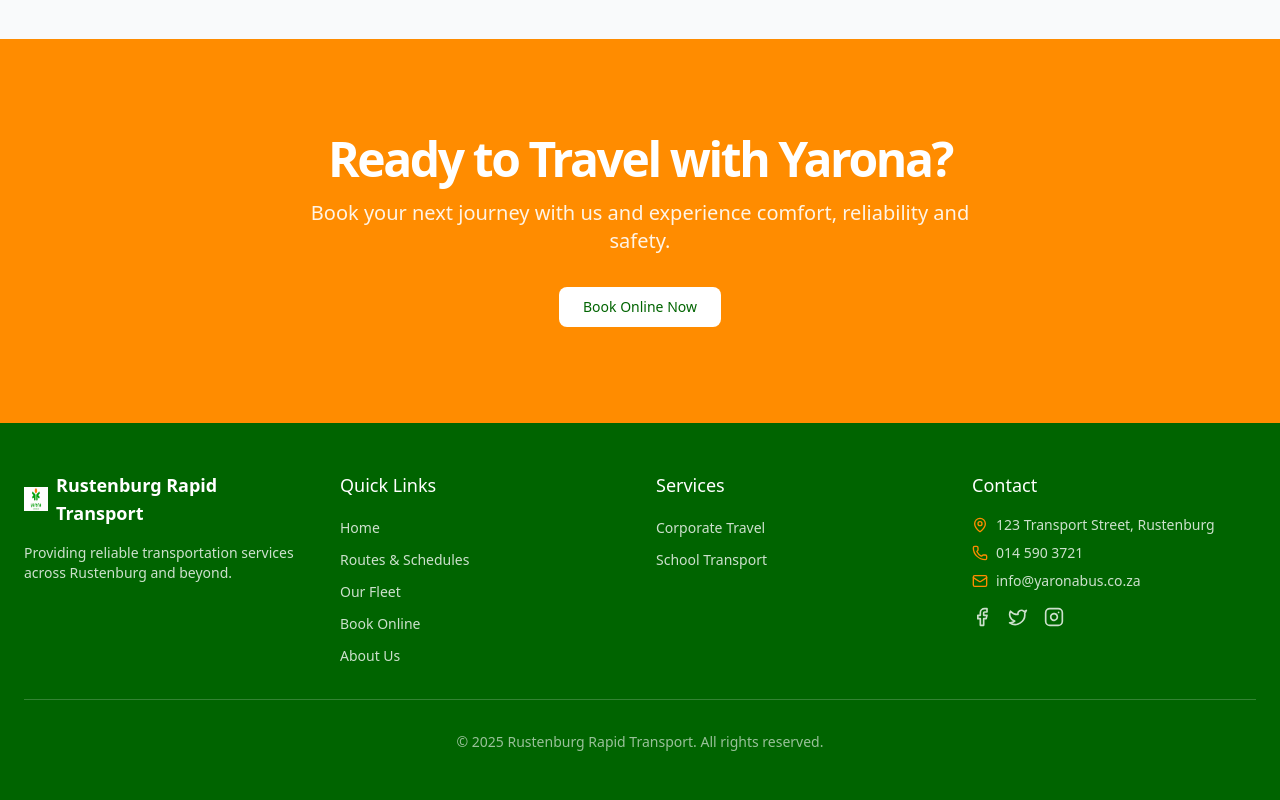
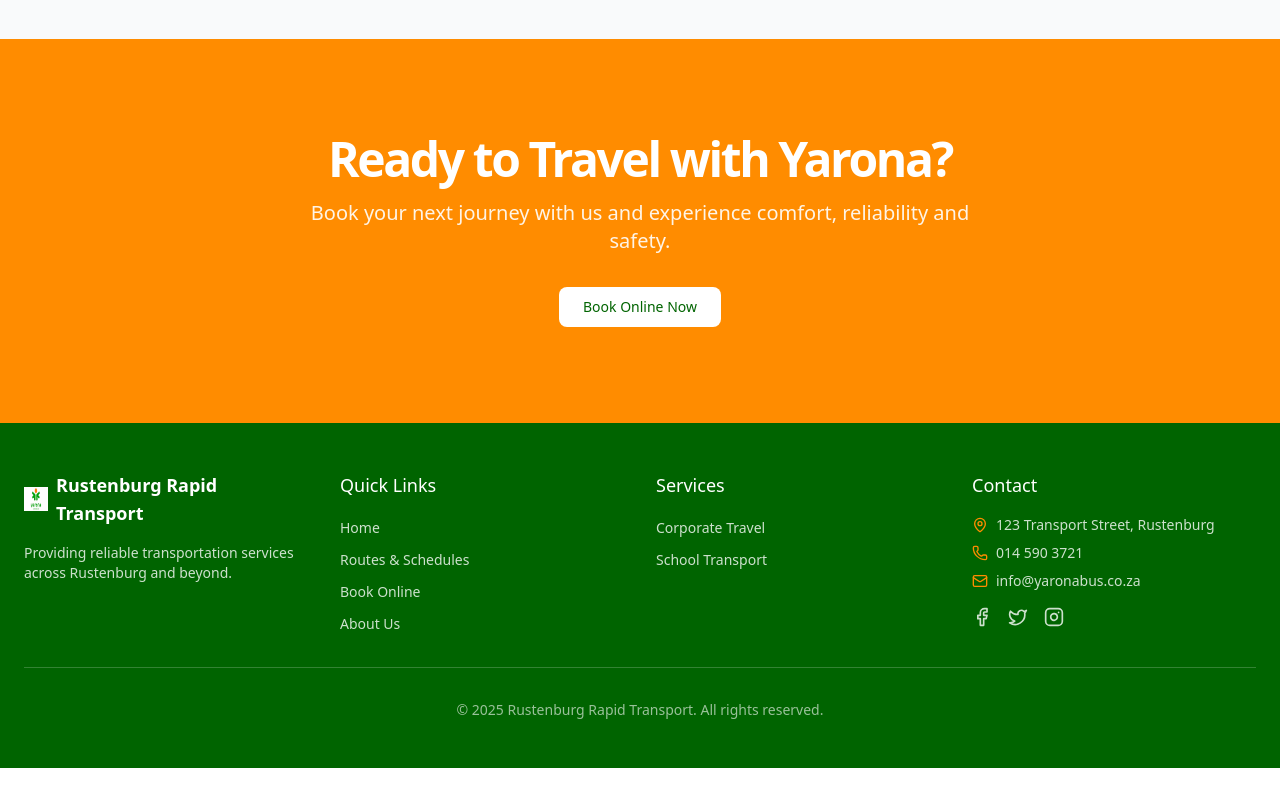
Before and after one commit to whoIsImai/Rustenburg-Rapid-Transport, a React (Vite) app: page / in a window 1280 px wide. Shown: the part 2141-2941 px from the top of the page. After the commit the page ends 2909 px from the top, so only its background shows below. Built offline with nearby package versions, Linux system fonts and the light colour scheme.

Commit message:
removed a link from the footer

```diff
--- a/src/components/Footer.tsx
+++ b/src/components/Footer.tsx
@@ -28,11 +28,6 @@
                 <li>
                   <Link to="/routes" className="text-sm text-white/80 hover:text-white transition-colors">
                     Routes & Schedules
-                  </Link>
-                </li>
-                <li>
-                  <Link to="/fleet" className="text-sm text-white/80 hover:text-white transition-colors">
-                    Our Fleet
                   </Link>
                 </li>
                 <li>
```
